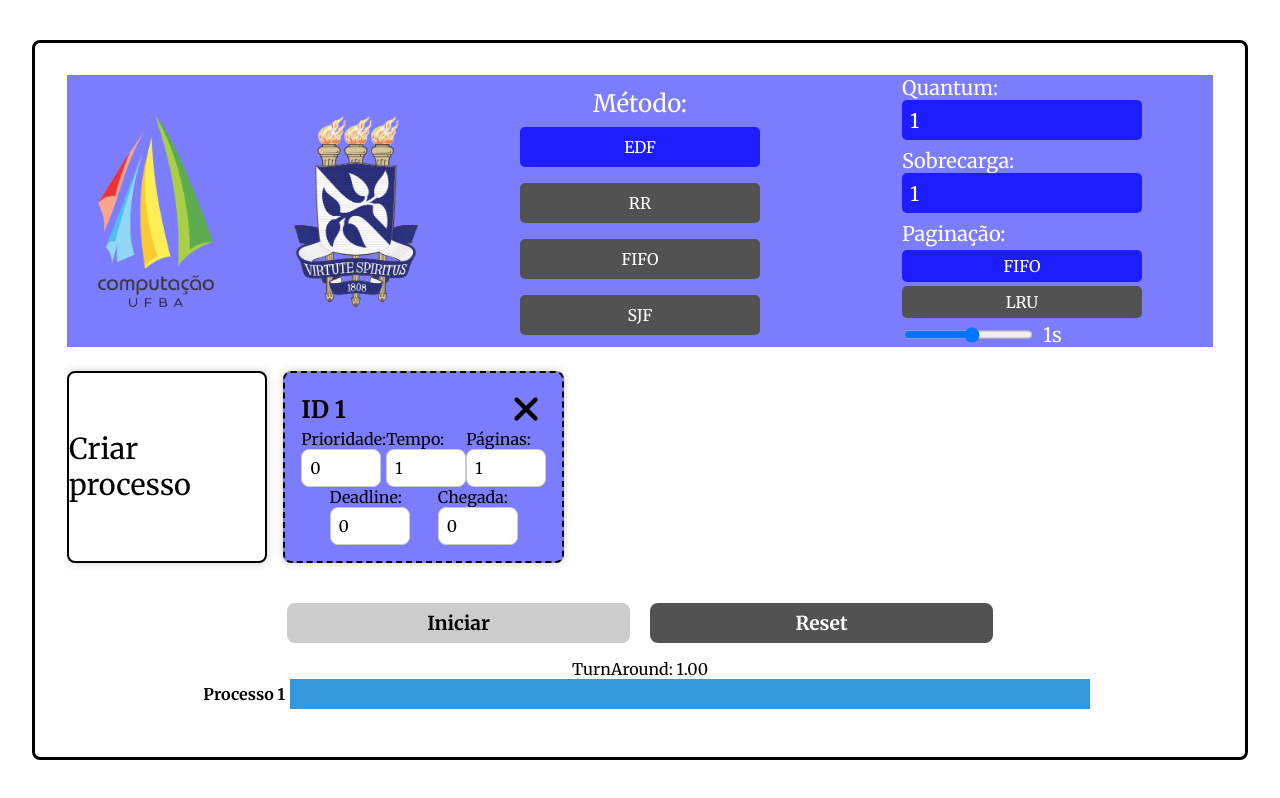
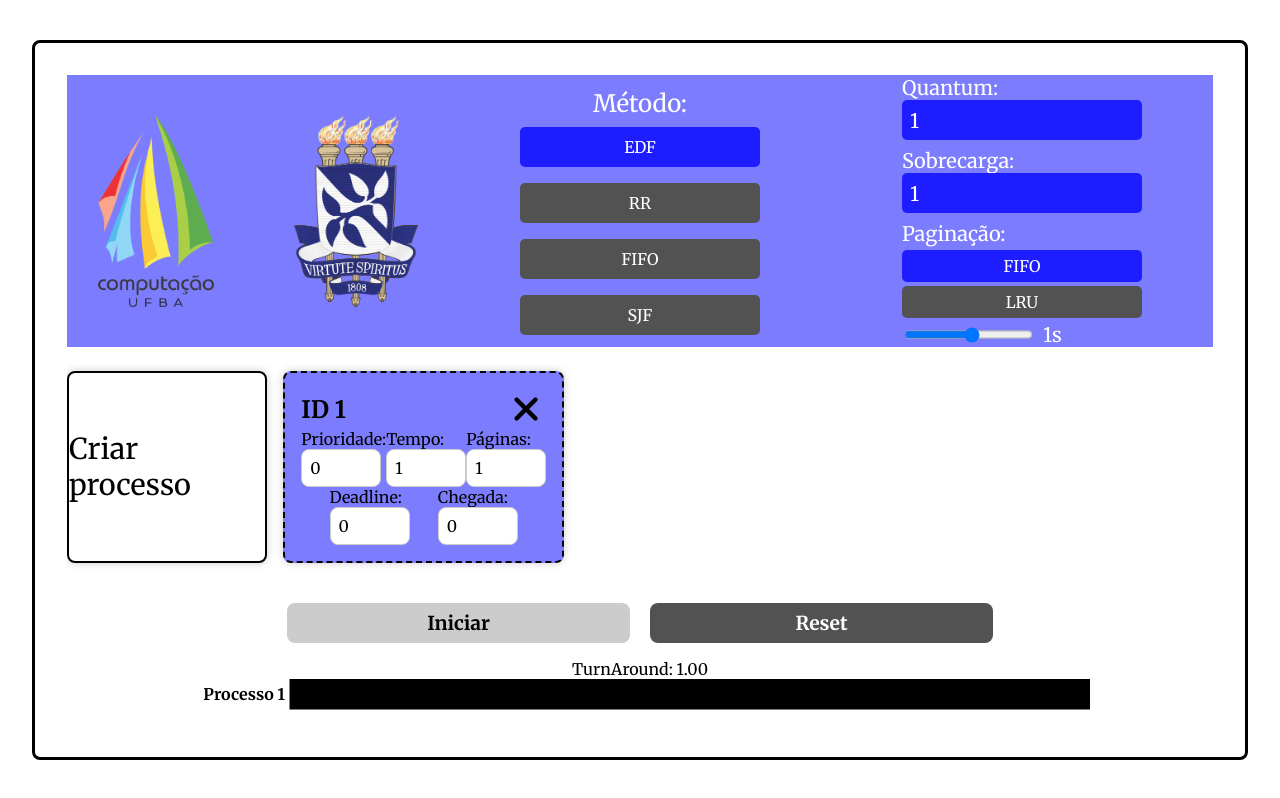
Before and after one commit to ArturMota19/escalonador-processos, a React (Vite) app in the folder escalonador/: page / in a window 1280 px wide. Both pictures are taken after a click on the button "Iniciar". Built offline with nearby package versions, Linux system fonts and the light colour scheme.

Commit message:
Implementando quantum no EDF

```diff
--- a/escalonador/src/components/EarliestDeadline/EarliestDeadline.jsx
+++ b/escalonador/src/components/EarliestDeadline/EarliestDeadline.jsx
@@ -1,10 +1,4 @@
-// Components
-
-// Images
-
-// Imports
 import { useEffect, useState } from "react";
-// Styles
 import s from "./EarliestDeadline.module.css";
 import GanttChart from "../GanttChart/GanttChart";
 
@@ -37,6 +31,7 @@ export default function EarliestDeadline({
         .map((process, index) => ({
           ...process,
           arrivalTime: index,
+          segments: [],
         }));
 
       setEdfProcesses([...sortedProcesses]);
@@ -48,10 +43,11 @@ export default function EarliestDeadline({
     if (edfProcesses.length > 0) {
       setReset(false);
       setStartScheduler(true);
-      setRamProcesses(edfProcesses);
+      const processesCopy = [...edfProcesses]; // Cópia dos processos ordenados
+      setRamProcesses(processesCopy); // Passa a cópia para o estado
 
       let currentTime = 0;
-      const sortedProcesses = edfProcesses
+      const sortedProcesses = processesCopy
         .filter((process) => process.status === "Waiting")
         .sort((a, b) => {
           if (a.deadline === b.deadline) {
@@ -60,12 +56,20 @@ export default function EarliestDeadline({
           return a.deadline - b.deadline;
         });
 
-      const newSchedulerMatrix = [];
-      let processQueue = [...sortedProcesses];
+      const processMap = new Map(
+        sortedProcesses.map((process) => [process.id, { ...process }])
+      );
 
-      while (processQueue.length > 0) {
-        const process = processQueue.shift();
-        const startTime = Math.max(currentTime, process.arrival);
+      while (sortedProcesses.some((process) => process.time > 0)) {
+        const process = sortedProcesses.find(
+          (p) => p.time > 0 && p.arrival <= currentTime
+        );
+        if (!process) {
+          currentTime++;
+          continue;
+        }
+
+        const startTime = currentTime;
         let remainingTime = process.time;
 
         if (remainingTime > quantum) {
@@ -73,58 +77,99 @@ export default function EarliestDeadline({
           const endTime = parseInt(startTime) + parseInt(quantum);
           const overloadStartTime = endTime;
           const overloadEndTime = parseInt(overloadStartTime) + overload;
-          console.log("startTime:", startTime);
-          console.log("quantum:", quantum);
-          console.log("endTime:", endTime);
 
           currentTime = overloadEndTime;
 
-          // Atualizando deadline e tempo do processo
-          // IMPORTANTE
-          // process.deadline -= (quantum + overload); IMPORTANTE
+          // if (process.deadline < endTime) {
+          //   const startFinishedDeadlineTime = process.deadline + 1;
+          //   const endFinishedDeadlineTime = endTime;
+
+          //   processMap.get(process.id).segments.push({
+          //     startTime: startFinishedDeadlineTime,
+          //     endTime: endFinishedDeadlineTime,
+          //     isOverload: false,
+          //     isDeadlineFinished: true,
+          //     status: "DeadlineFinished",
+          //   });
+          // }
+
           process.time = remainingTime;
 
-          // Adiciona o período de execução e sobrecarga ao schedulerMatrix
-          newSchedulerMatrix.push({ id: process.id, startTime, endTime });
-          newSchedulerMatrix.push({
-            id: `overload-${process.id}`,
+          // Adiciona o período de execução e sobrecarga aos segmentos do processo
+          processMap.get(process.id).segments.push({
+            startTime,
+            endTime,
+            isOverload: false,
+            status: process.status,
+            deadline: process.deadline,
+          });
+          processMap.get(process.id).segments.push({
             startTime: overloadStartTime,
             endTime: overloadEndTime,
             isOverload: true,
+            status: process.status,
+            deadline: process.deadline,
           });
 
           // Reordena os processos pela deadline atualizada
-          processQueue.push(process);
-          processQueue.sort((a, b) => {
+          sortedProcesses.sort((a, b) => {
             if (a.deadline === b.deadline) {
               return a.arrival - b.arrival;
             }
             return a.deadline - b.deadline;
           });
         } else {
-          const endTime = +startTime + remainingTime;
+          const endTime = parseInt(startTime) + remainingTime;
           currentTime = endTime;
-          newSchedulerMatrix.push({ id: process.id, startTime, endTime });
+
+          // if (process.deadline < endTime) {
+          //   const startFinishedDeadlineTime = parseInt(process.deadline) + 1;
+          //   const endFinishedDeadlineTime = endTime;
+          //   console.log('oi')
+
+          //   processMap.get(process.id).segments.push({
+          //     startTime: startFinishedDeadlineTime,
+          //     endTime: endFinishedDeadlineTime,
+          //     isOverload: false,
+          //     isDeadlineFinished: true,
+          //     status: "DeadlineFinished",
+          //   });
+          // }
+          process.time = 0;
+
+          processMap.get(process.id).segments.push({
+            startTime,
+            endTime,
+            isOverload: false,
+            status: process.status,
+            deadline: process.deadline,
+          });
         }
       }
 
       setTurnAroundTime(
         (
-          newSchedulerMatrix.reduce(
-            (acc, process) => acc + (process.endTime - process.startTime),
+          Array.from(processMap.values()).reduce(
+            (acc, process) =>
+              acc +
+              process.segments.reduce(
+                (segAcc, segment) =>
+                  segAcc + (segment.endTime - segment.startTime),
+                0
+              ),
             0
-          ) / newSchedulerMatrix.length
+          ) / processMap.size
         ).toFixed(2)
       );
 
-      setSchedulerMatrix(newSchedulerMatrix);
+      setSchedulerMatrix(Array.from(processMap.values()));
     }
   };
 
   // Função para resetar o EDF
   const resetEDF = () => {
     setStartScheduler(false);
-    setRamProcesses([]);
+    setRamProcesses([...edfProcesses]);
     setTurnAroundTime(0);
     setReset(true);
     setSchedulerMatrix([]);
--- a/escalonador/src/components/GanttChart/GanttChart.jsx
+++ b/escalonador/src/components/GanttChart/GanttChart.jsx
@@ -6,9 +6,15 @@ export default function GanttChart({ schedulerMatrix, schedulerType }) {
   const barHeight = 30;
   const barPadding = 10;
   const labelPadding = 100;
+  const colors = {
+    default: "#3498db",
+    overload: "#e74c3c",
+    deadlineFinished: "#000000",
+  };
 
   const maxTime = schedulerMatrix.reduce(
-    (max, process) => Math.max(max, process.endTime),
+    (max, process) =>
+      Math.max(max, ...process.segments.map(segment => segment.endTime)),
     0
   );
   const chartHeight = (barHeight + barPadding) * schedulerMatrix.length + 60;
@@ -27,46 +33,61 @@ export default function GanttChart({ schedulerMatrix, schedulerType }) {
     return () => clearInterval(interval);
   }, [currentMaxTime, maxTime]);
 
+  const getFillColor = (segment) => {
+    if (segment.isOverload) {
+      return colors.overload;
+    } else if (segment.endTime > segment.deadline && !segment.isOverload) {
+      return colors.deadlineFinished;
+    } else {
+      return colors.default;
+    }
+  };
+
   return (
     <svg
       className={s.ganttChartWrapper}
       width={chartWidth + labelPadding}
       height={chartHeight}
     >
-      {schedulerMatrix.map((process, index) => {
-        if (process.startTime > currentMaxTime) {
+      {schedulerMatrix.map((process, index) => (
+        <g key={process.id}>
+          {process.segments.map((segment, segmentIndex) => {
+            if (segment.startTime > currentMaxTime) {
               return null;
             }
 
             const barWidth =
-          ((Math.min(process.endTime, currentMaxTime) - process.startTime) /
+              ((Math.min(segment.endTime, currentMaxTime) - segment.startTime) /
                 maxTime) *
               chartWidth;
-        const x = (process.startTime / maxTime) * chartWidth + labelPadding;
+            const x = (segment.startTime / maxTime) * chartWidth + labelPadding;
             const y = index * (barHeight + barPadding);
 
             return (
-          <g key={process.id}>
               <rect
+                key={segmentIndex}
                 x={x}
                 y={y}
                 width={barWidth}
                 height={barHeight}
-              fill={process.isOverload ? "#e74c3c" : "#3498db"}
+                fill={getFillColor(segment)}
+                stroke="#000"
+                strokeWidth="1"
               />
+            );
+          })}
           <text
             className={s.processName}
             x={labelPadding - 5}
-              y={y + barHeight / 2}
+            y={index * (barHeight + barPadding) + barHeight / 2}
             dy=".35em"
             textAnchor="end"
             fill="#000"
           >
-              {process.isOverload ? "Overload" : `Processo ${process.id}`}
+            {`Processo ${process.id}`}
           </text>
         </g>
-        );
-      })}
+      ))}
       {[...Array(currentMaxTime + 1)].map((_, i) => (
         <text
           key={i}
```
Lines whose indentation alone changed are shown as unchanged.
